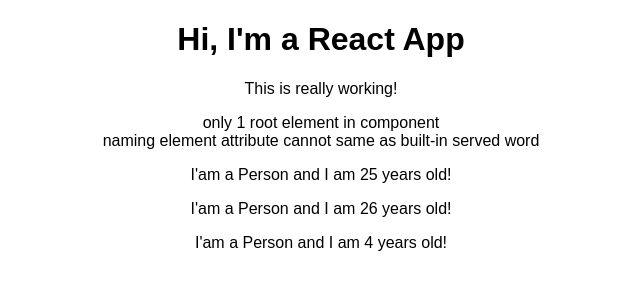
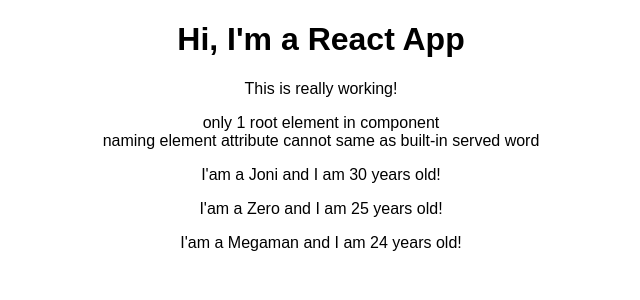
Before and after one commit to ukik/React-Experiment-01, a React (Create React App) app: page / in a window 1280 px wide. Shown: the top 300 px of the page, without its empty margins (319-959 px from the left). Built offline with nearby package versions, Linux system fonts and the light colour scheme.

Commit message:
12. Working with Props

```diff
--- a/src/App.js
+++ b/src/App.js
@@ -13,9 +13,9 @@
         <br/>
         <span>naming element attribute cannot same as built-in served word</span>
 
-        <Person/>
-        <Person/>
-        <Person/>
+        <Person name="Joni" age="30"/>
+        <Person name="Zero" age="25">My Hobbies: Slicing</Person>
+        <Person name="Megaman" age="24"/>
 
       </div>
     );
--- a/src/Person/Person.js
+++ b/src/Person/Person.js
@@ -1,9 +1,25 @@
+// functional component
+// stateless
 import React from 'react'
 
-const Person = () => {
+const Person = (props) => {
   return (
-    <p>I'am a Person and I am { Math.floor(Math.random() * 30) } years old!</p>
+    <p>I'am a {props.name} and I am {props.age} years old!</p>
   )
 }
 
 export default Person
+
+/*
+// class component
+// statefull
+import React, { Component } from 'react'
+
+export default class Person extends Component {
+    render() {
+        return (
+            <p>I'am a {this.props.name} and I am {this.props.age} years old!</p>
+        )
+    }
+}
+*/
```
